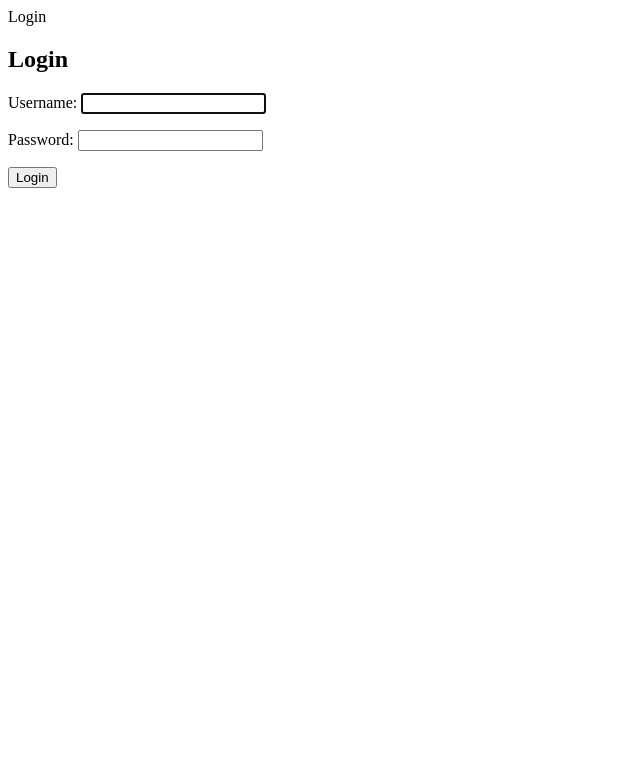
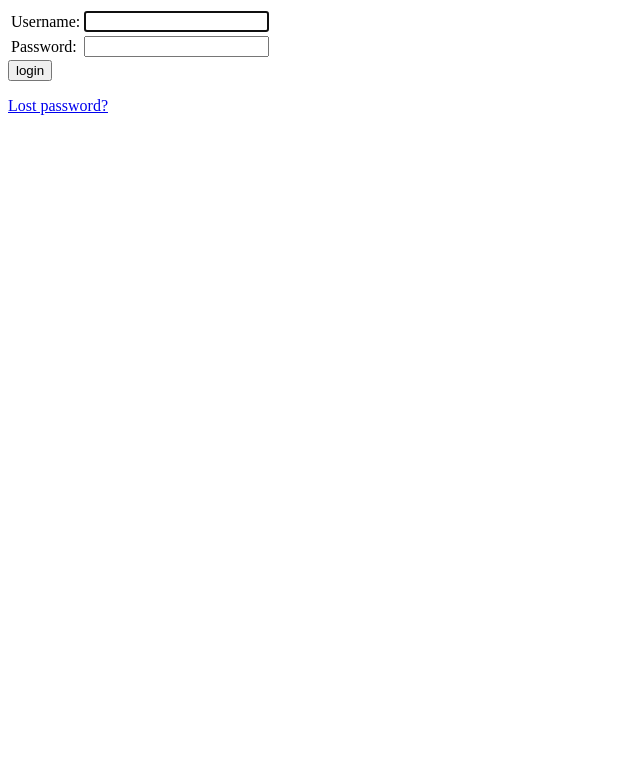
Before and after one commit to emorthen/AdvancedSoftwareDevelopment, a Django app: page /login/ in a window 1280 px wide. Shown: the top 783 px of the page, without its empty margins (0-640 px from the left). Run offline with Django 3.2, Linux system fonts and the light colour scheme.

Commit message:
edit login.html

```diff
--- a/AdvancedSoftwareDevelopment/templates/registration/login.html
+++ b/AdvancedSoftwareDevelopment/templates/registration/login.html
@@ -1,10 +1,32 @@
-{% block title %}Login{% endblock %}
+{% if form.errors %}
+<p>Your username and password didn't match. Please try again.</p>
+{% endif %}
 
-{% block content %}
-  <h2>Login</h2>
-  <form method="post">
-    {% csrf_token %}
-    {{ form.as_p }}
-    <button type="submit">Login</button>
-  </form>
-{% endblock %}
+{% if next %}
+    {% if user.is_authenticated %}
+    <p>Your account doesn't have access to this page. To proceed,
+    please login with an account that has access.</p>
+    {% else %}
+    <p>Please login to see this page.</p>
+    {% endif %}
+{% endif %}
+
+<form method="post" action="{% url 'login' %}">
+{% csrf_token %}
+<table>
+<tr>
+    <td>{{ form.username.label_tag }}</td>
+    <td>{{ form.username }}</td>
+</tr>
+<tr>
+    <td>{{ form.password.label_tag }}</td>
+    <td>{{ form.password }}</td>
+</tr>
+</table>
+
+<input type="submit" value="login" />
+<input type="hidden" name="next" value="{{ next }}" />
+</form>
+
+{# Assumes you setup the password_reset view in your URLconf #}
+<p><a href="{% url 'password_reset' %}">Lost password?</a></p>
```
